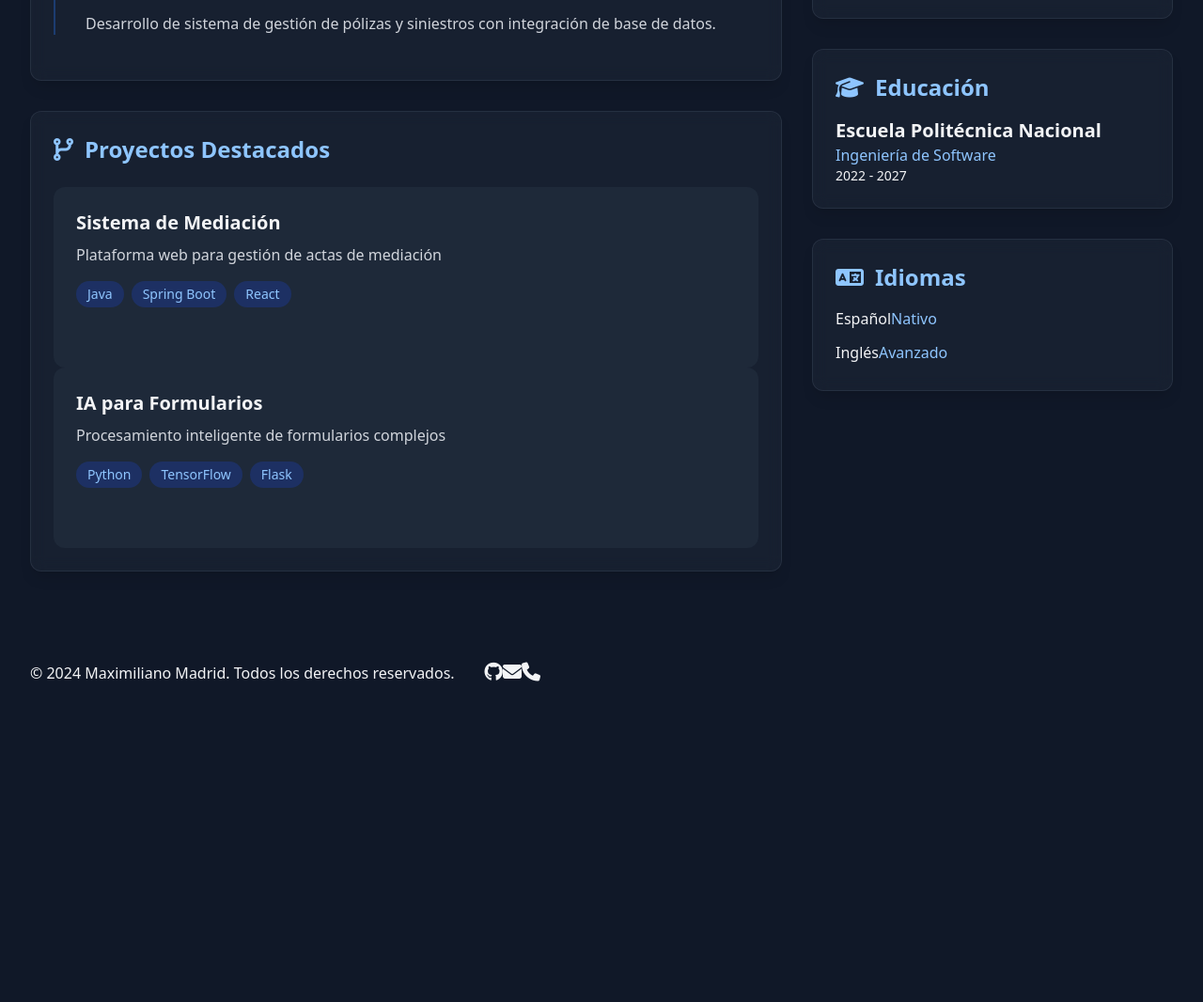
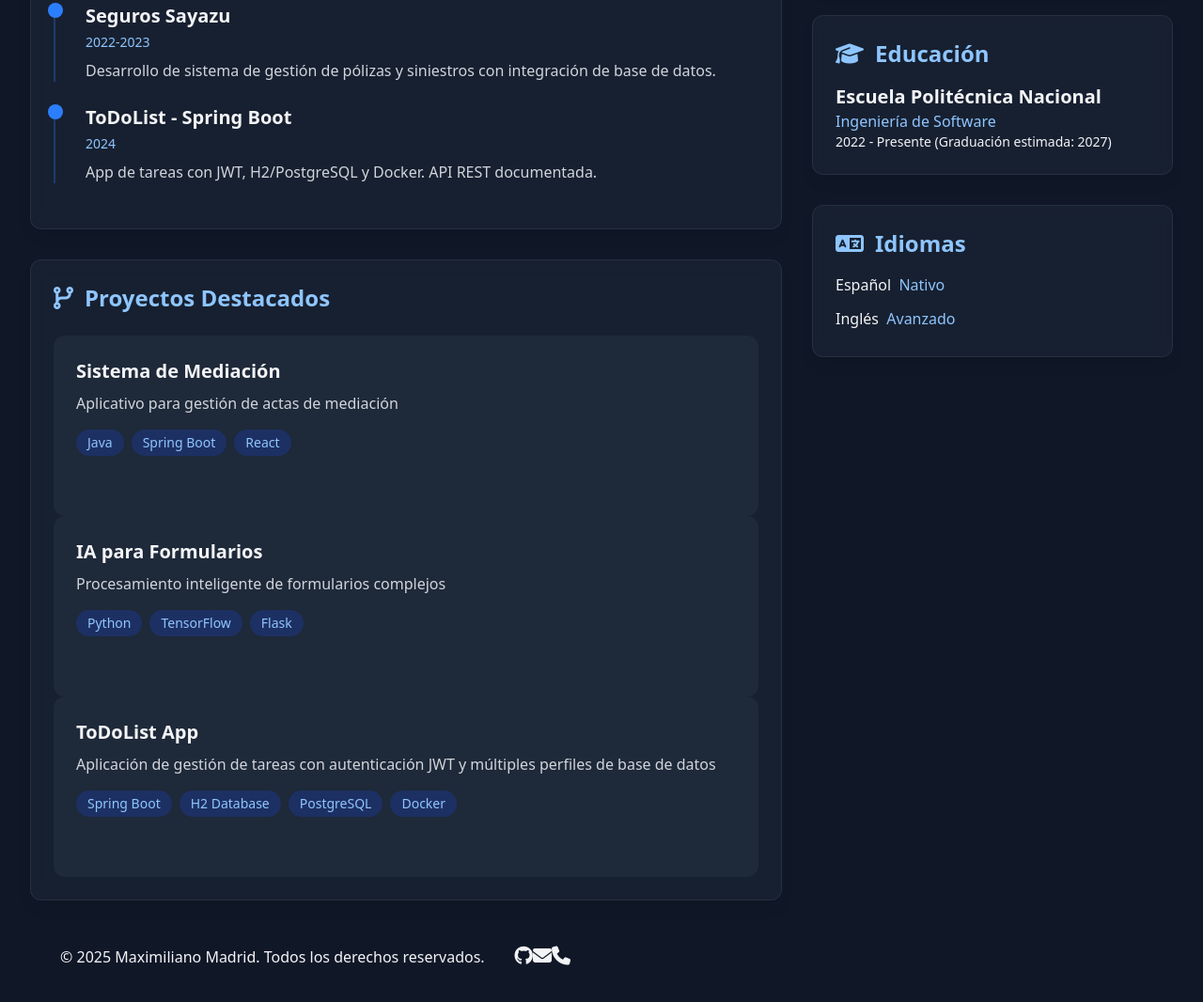
Before and after one commit to MYBTIC/Curriculum-Vitae-Madrid-Maximiliano, a website: page index.html in a window 1280 px wide. Shown: the part 952-2018 px from the top of the page at 94% size. Before the commit the page ends 1680 px from the top, so only its background shows below. Drawn offline with nearby package versions, Linux system fonts and the light colour scheme; no server answers.

Commit message:
Update portfolio with new photo, certificates, and projects
Added new certificates and a personal photo to the project. Updated index.html with improved descriptions, new project (ToDoList App), dynamic year in the footer, and enhanced language certificate access. Various content and layout improvements were made to better reflect current skills and experience.

```diff
--- a/index.html
+++ b/index.html
@@ -1,9 +1,10 @@
 <!DOCTYPE html>
 <html lang="es" class="scroll-smooth">
+
 <head>
   <meta charset="UTF-8">
   <meta name="viewport" content="width=device-width, initial-scale=1.0">
-  <title>Maximiliano Madrid | Ingeniero de Software</title>
+  <title>Maximiliano Madrid | Desarrollador en formación</title>
   <meta name="description" content="Portafolio profesional de Maximiliano Madrid, estudiante de Ingeniería de Software">
 
   <!-- Metaetiquetas para compartir -->
@@ -15,7 +16,9 @@
   <meta name="theme-color" content="#052a50">
 
   <!-- Fuentes -->
-  <link href="https://fonts.googleapis.com/css2?family=Space+Grotesk:wght@300;400;500;700&family=JetBrains+Mono:wght@400;700&display=swap" rel="stylesheet">
+  <link
+    href="https://fonts.googleapis.com/css2?family=Space+Grotesk:wght@300;400;500;700&family=JetBrains+Mono:wght@400;700&display=swap"
+    rel="stylesheet">
   <link href="/dist/output.css" rel="stylesheet">
 
   <!-- Iconos -->
@@ -28,6 +31,7 @@
   <link rel="preload" href="https://cdn.jsdelivr.net/npm/particles.js@2.0.0/particles.min.js" as="script">
   <link rel="preload" href="https://cdnjs.cloudflare.com/ajax/libs/gsap/3.11.4/gsap.min.js" as="script">
 </head>
+
 <body class="font-sans bg-gray-900 text-gray-100">
   <!-- Fondo interactivo -->
   <div id="particles-js" class="fixed inset-0 -z-10"></div>
@@ -36,13 +40,19 @@
   <div class="max-w-7xl mx-auto px-4 sm:px-6 lg:px-8 py-12">
     <!-- Header 3D -->
     <header class="relative group">
-      <div class="absolute -inset-1 bg-gradient-to-r from-blue-500 to-purple-600 rounded-lg blur opacity-75 group-hover:opacity-100 transition duration-200"></div>
+      <div
+        class="absolute -inset-1 bg-gradient-to-r from-blue-500 to-purple-600 rounded-lg blur opacity-75 group-hover:opacity-100 transition duration-200">
+      </div>
       <div class="relative bg-gray-800 rounded-lg p-8 flex flex-col md:flex-row items-center">
         <div class="w-48 h-48 rounded-full border-4 border-white/10 overflow-hidden shadow-xl mb-6 md:mb-0 md:mr-8">
-          <img src="https://i.ibb.co/ZpbBLFCW/mifoto.jpg" alt="Maximiliano Madrid" class="w-full h-full object-cover hover:scale-105 transition duration-500" loading="lazy">
+          <!-- <img src="https://i.ibb.co/ZpbBLFCW/mifoto.jpg" alt="Maximiliano Madrid"
+            class="w-full h-full object-cover hover:scale-105 transition duration-500" loading="lazy"> -->
+            <img src="https://i.ibb.co/WZDrgdy/mifoto2.jpg" alt="Maximiliano Madrid"
+            class="w-full h-full object-cover hover:scale-105 transition duration-500" loading="lazy">
         </div>
         <div>
-          <h1 class="text-4xl md:text-5xl font-bold bg-clip-text text-transparent bg-gradient-to-r from-blue-400 to-purple-300 mb-2">
+          <h1
+            class="text-4xl md:text-5xl font-bold bg-clip-text text-transparent bg-gradient-to-r from-blue-400 to-purple-300 mb-2">
             Maximiliano <span class="block">Madrid</span>
           </h1>
           <h2 class="text-xl font-mono text-blue-300 mb-4">Estudiante de Ingeniería de Software</h2>
@@ -50,10 +60,12 @@
             <a href="#contacto" class="px-4 py-2 bg-blue-600 hover:bg-blue-500 rounded-md transition flex items-center">
               <i class="fas fa-envelope mr-2"></i> Contacto
             </a>
-            <a href="https://github.com/MYBTIC" target="_blank" class="px-4 py-2 bg-gray-700 hover:bg-gray-600 rounded-md transition flex items-center">
+            <a href="https://github.com/MYBTIC" target="_blank"
+              class="px-4 py-2 bg-gray-700 hover:bg-gray-600 rounded-md transition flex items-center">
               <i class="fab fa-github mr-2"></i> GitHub
             </a>
-            <a href="#proyectos" class="px-4 py-2 bg-purple-600 hover:bg-purple-500 rounded-md transition flex items-center">
+            <a href="#proyectos"
+              class="px-4 py-2 bg-purple-600 hover:bg-purple-500 rounded-md transition flex items-center">
               <i class="fas fa-code mr-2"></i> Proyectos
             </a>
           </div>
@@ -71,9 +83,7 @@
             <i class="fas fa-user-astronaut mr-3"></i> Mi Perfil
           </h2>
           <p class="leading-relaxed">
-            Estudiante proactivo de Ingeniería de Software con habilidades sólidas en desarrollo de software,
-            diseño de sistemas y resolución de problemas. Apasionado por crear soluciones tecnológicas innovadoras
-            que impacten positivamente en la sociedad.
+            Soy estudiante de Ingeniería de Software en la EPN con más de tres proyectos desarrollados que integran tecnologías como Java, Spring Boot, React y TensorFlow. Me especializo en construir soluciones prácticas que optimicen procesos administrativos y potencien la experiencia de usuario. Mi enfoque combina lógica, escalabilidad y diseño centrado en el usuario.
           </p>
         </section>
 
@@ -85,17 +95,18 @@
 
           <!-- Item experiencia -->
           <div class="mb-6 relative pl-8 border-l-2 border-blue-500/30 group">
-            <div class="absolute -left-2 top-0 w-4 h-4 rounded-full bg-blue-500 group-hover:bg-purple-500 transition"></div>
-            <h3 class="text-xl font-bold mb-1">Actas de Mediación</h3>
+            <div class="absolute -left-2 top-0 w-4 h-4 rounded-full bg-blue-500 group-hover:bg-purple-500 transition">
+            </div>
+            <h3 class="text-xl font-bold mb-1">Centro de mediación Fundación Comunidad y Justicia</h3>
             <div class="text-sm text-blue-300 mb-2">2024</div>
             <p class="text-gray-300">
-              Desarrollo de un sistema completo para administrar actas de mediación con interfaz intuitiva
-              y generación de reportes automatizados.
+              Desarrollé un aplicativo para gestionar actas de mediación, reduciendo el tiempo de elaboración de reportes en un 60% mediante automatización y generación dinámica de documentos.
             </p>
           </div>
 
           <div class="mb-6 relative pl-8 border-l-2 border-blue-500/30 group">
-            <div class="absolute -left-2 top-0 w-4 h-4 rounded-full bg-blue-500 group-hover:bg-purple-500 transition"></div>
+            <div class="absolute -left-2 top-0 w-4 h-4 rounded-full bg-blue-500 group-hover:bg-purple-500 transition">
+            </div>
             <h3 class="text-xl font-bold mb-1">IA para formularios</h3>
             <div class="text-sm text-blue-300 mb-2">2023</div>
             <p class="text-gray-300">
@@ -104,11 +115,21 @@
           </div>
 
           <div class="mb-6 relative pl-8 border-l-2 border-blue-500/30 group">
-            <div class="absolute -left-2 top-0 w-4 h-4 rounded-full bg-blue-500 group-hover:bg-purple-500 transition"></div>
+            <div class="absolute -left-2 top-0 w-4 h-4 rounded-full bg-blue-500 group-hover:bg-purple-500 transition">
+            </div>
             <h3 class="text-xl font-bold mb-1">Seguros Sayazu</h3>
             <div class="text-sm text-blue-300 mb-2">2022-2023</div>
             <p class="text-gray-300">
               Desarrollo de sistema de gestión de pólizas y siniestros con integración de base de datos.
+            </p>
+          </div>
+           <!-- Nuevo item ToDoList -->
+<div class="mb-6 relative pl-8 border-l-2 border-blue-500/30 group">
+  <div class="absolute -left-2 top-0 w-4 h-4 rounded-full bg-blue-500 group-hover:bg-purple-500 transition"></div>
+  <h3 class="text-xl font-bold mb-1">ToDoList - Spring Boot</h3>
+  <div class="text-sm text-blue-300 mb-2">2024</div>
+  <p class="text-gray-300">
+    App de tareas con JWT, H2/PostgreSQL y Docker. API REST documentada.
   </p>
 </div>
         </section>
@@ -121,11 +142,15 @@
 
           <div class="grid grid-cols-1 md:grid-cols-2 gap-6">
             <!-- Proyecto 1 -->
-            <div class="group relative overflow-hidden rounded-xl h-48 bg-gray-800 hover:bg-gray-700 transition duration-500">
-              <div class="absolute inset-0 bg-gradient-to-br from-blue-500/30 to-purple-600/30 opacity-0 group-hover:opacity-100 transition duration-500"></div>
+            <div
+              class="group relative overflow-hidden rounded-xl h-48 bg-gray-800 hover:bg-gray-700 transition duration-500">
+              <div
+                class="absolute inset-0 bg-gradient-to-br from-blue-500/30 to-purple-600/30 opacity-0 group-hover:opacity-100 transition duration-500">
+              </div>
               <div class="relative h-full p-6 flex flex-col">
                 <h3 class="text-xl font-bold mb-2 group-hover:text-blue-300 transition">Sistema de Mediación</h3>
-                <p class="text-gray-300 group-hover:text-white/90 transition mb-4">Plataforma web para gestión de actas de mediación</p>
+                <p class="text-gray-300 group-hover:text-white/90 transition mb-4">Aplicativo para gestión de actas
+                  de mediación</p>
                 <div class="mt-auto flex flex-wrap gap-2">
                   <span class="skill-tag">Java</span>
                   <span class="skill-tag">Spring Boot</span>
@@ -135,11 +160,15 @@
             </div>
 
             <!-- Proyecto 2 -->
-            <div class="group relative overflow-hidden rounded-xl h-48 bg-gray-800 hover:bg-gray-700 transition duration-500">
-              <div class="absolute inset-0 bg-gradient-to-br from-blue-500/30 to-purple-600/30 opacity-0 group-hover:opacity-100 transition duration-500"></div>
+            <div
+              class="group relative overflow-hidden rounded-xl h-48 bg-gray-800 hover:bg-gray-700 transition duration-500">
+              <div
+                class="absolute inset-0 bg-gradient-to-br from-blue-500/30 to-purple-600/30 opacity-0 group-hover:opacity-100 transition duration-500">
+              </div>
               <div class="relative h-full p-6 flex flex-col">
                 <h3 class="text-xl font-bold mb-2 group-hover:text-blue-300 transition">IA para Formularios</h3>
-                <p class="text-gray-300 group-hover:text-white/90 transition mb-4">Procesamiento inteligente de formularios complejos</p>
+                <p class="text-gray-300 group-hover:text-white/90 transition mb-4">Procesamiento inteligente de
+                  formularios complejos</p>
                 <div class="mt-auto flex flex-wrap gap-2">
                   <span class="skill-tag">Python</span>
                   <span class="skill-tag">TensorFlow</span>
@@ -148,8 +177,28 @@
               </div>
             </div>
           </div>
+          <!-- Dentro de la sección "Proyectos Destacados", añade este nuevo card -->
+<div class="grid grid-cols-1 md:grid-cols-2 gap-6">
+  <!-- Proyecto 3 - ToDoList -->
+  <div class="group relative overflow-hidden rounded-xl h-48 bg-gray-800 hover:bg-gray-700 transition duration-500">
+    <div class="absolute inset-0 bg-gradient-to-br from-blue-500/30 to-purple-600/30 opacity-0 group-hover:opacity-100 transition duration-500"></div>
+    <div class="relative h-full p-6 flex flex-col">
+      <h3 class="text-xl font-bold mb-2 group-hover:text-blue-300 transition">ToDoList App</h3>
+      <p class="text-gray-300 group-hover:text-white/90 transition mb-4">
+        Aplicación de gestión de tareas con autenticación JWT y múltiples perfiles de base de datos
+      </p>
+      <div class="mt-auto flex flex-wrap gap-2">
+        <span class="skill-tag">Spring Boot</span>
+        <span class="skill-tag">H2 Database</span>
+        <span class="skill-tag">PostgreSQL</span>
+        <span class="skill-tag">Docker</span>
+      </div>
+    </div>
+  </div>
         </section>
+
       </div>
+
 
       <!-- Columna derecha -->
       <div class="space-y-8">
@@ -173,7 +222,8 @@
             </li>
             <li class="flex items-center">
               <i class="fab fa-github text-blue-300 w-6"></i>
-              <a href="https://github.com/MYBTIC" target="_blank" class="ml-3 hover:text-blue-300 transition">github.com/MYBTIC</a>
+              <a href="https://github.com/MYBTIC" target="_blank"
+                class="ml-3 hover:text-blue-300 transition">github.com/MYBTIC</a>
             </li>
           </ul>
         </section>
@@ -188,10 +238,9 @@
               <h3 class="font-bold mb-2">Lenguajes</h3>
               <div class="flex flex-wrap gap-2">
                 <span class="skill-tag">Java</span>
-                <span class="skill-tag">C++</span>
                 <span class="skill-tag">Python</span>
                 <span class="skill-tag">SQL</span>
-                <span class="skill-tag">JavaScript</span>
+                <span class="skill-tag">C++</span>
               </div>
             </div>
 
@@ -224,7 +273,7 @@
             <div>
               <h3 class="font-bold">Escuela Politécnica Nacional</h3>
               <p class="text-blue-300">Ingeniería de Software</p>
-              <p class="text-sm text-gray-400">2022 - 2027</p>
+              <p class="text-sm text-gray-400">2022 - Presente (Graduación estimada: 2027)</p>
             </div>
           </div>
         </section>
@@ -238,7 +287,9 @@
             <div>
               <div class="flex justify-between mb-1">
                 <span>Español</span>
-                <span class="text-blue-300">Nativo</span>
+                <a href="" class="text-blue-300 ml-2 hover:text-blue-400 transition hover:underline">
+                  &nbsp;&nbsp;Nativo
+                </a>
               </div>
               <div class="w-full bg-gray-700 rounded-full h-2">
                 <div class="bg-blue-500 h-2 rounded-full" style="width: 100%"></div>
@@ -247,8 +298,33 @@
             <div>
 <div class="flex justify-between mb-1">
   <span>Inglés</span>
-                <span class="text-blue-300">Avanzado</span>
+  <!-- Botón con apariencia y comportamiento de enlace -->
+  <a href="#" onclick="openCertificates(event)"
+   class="text-blue-300 ml-2 hover:text-blue-400 transition hover:underline
+          cursor-pointer bg-transparent border-none p-0 font-normal inline">
+  &nbsp;&nbsp;Avanzado
+</a>
 </div>
+
+<script>
+  function openCertificates(event) {
+    event.preventDefault();
+
+    // Codificación URL para manejar espacios en nombres de archivo
+    const cert1 = encodeURI('docs/diploma_237803_57323-signed.pdf');
+    const cert2 = encodeURI('docs/certificado B2 CENDIA Maximiliano Madrid.pdf');
+
+    // Abre ambos PDFs directamente
+    const win1 = window.open(cert1, '_blank');
+    const win2 = window.open(cert2, '_blank');
+
+    // Manejo de navegadores que bloquean popups
+    if (!win1 || !win2) {
+      window.location.href = cert1;
+      setTimeout(() => window.open(cert2, '_blank'), 100);
+    }
+  }
+</script>
               <div class="w-full bg-gray-700 rounded-full h-2">
                 <div class="bg-blue-500 h-2 rounded-full" style="width: 80%"></div>
               </div>
@@ -257,12 +333,13 @@
         </section>
       </div>
     </div>
-  </div>
 
     <footer class="max-w-7xl mx-auto px-4 sm:px-6 lg:px-8 py-8 mt-12 border-t border-gray-800">
       <div class="flex flex-col md:flex-row justify-between items-center">
         <!-- Texto de copyright - añadí mr-0 md:mr-12 para crear espacio a la derecha -->
-    <p class="text-gray-400 mb-4 md:mb-0 mr-0 md:mr-8">© 2024 Maximiliano Madrid. Todos los derechos reservados.</p>
+        <p class="text-gray-400 mb-4 md:mb-0 mr-0 md:mr-8">
+  © <span id="year"></span> Maximiliano Madrid. Todos los derechos reservados.
+</p>
 
         <!-- Contenedor de iconos - ahora usará el espacio restante -->
         <div class="flex space-x-6">
@@ -283,8 +360,16 @@
     <script src="https://cdn.jsdelivr.net/npm/particles.js@2.0.0/particles.min.js"></script>
     <script src="https://cdnjs.cloudflare.com/ajax/libs/gsap/3.11.4/gsap.min.js"></script>
     <script>
+
+      // Año dinámico
+  document.addEventListener('DOMContentLoaded', () => {
+    const yearSpan = document.getElementById('year');
+    if (yearSpan) {
+      yearSpan.textContent = new Date().getFullYear();
+    }
+  });
       // Inicialización de Particles.js
-    document.addEventListener('DOMContentLoaded', function() {
+      document.addEventListener('DOMContentLoaded', function () {
         if (document.getElementById('particles-js')) {
           particlesJS("particles-js", {
             "particles": {
@@ -305,6 +390,9 @@
             }
           });
         }
+        // Actualizar el año en el footer
+        document.getElementById('year').textContent = new Date().getFullYear();
+
 
         // Animaciones con GSAP
         gsap.from("header", { duration: 1.5, y: -50, opacity: 0, ease: "power3.out" });
@@ -329,11 +417,12 @@
       });
 
       // Analytics simple (opcional)
-    window.addEventListener('load', function() {
+      window.addEventListener('load', function () {
         if (typeof fetch === 'function') {
           fetch('https://api.countapi.xyz/hit/maximilianomadrid/cv');
         }
       });
     </script>
 </body>
+
 </html>
```
Also changed, not shown: images/mifoto2.jpg (added), 2 other files. Lines whose indentation alone changed are shown as unchanged.
